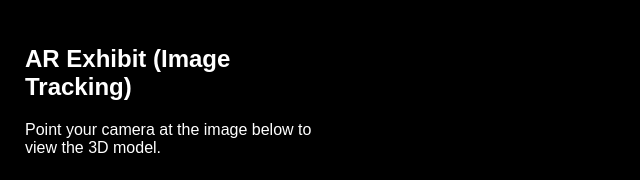
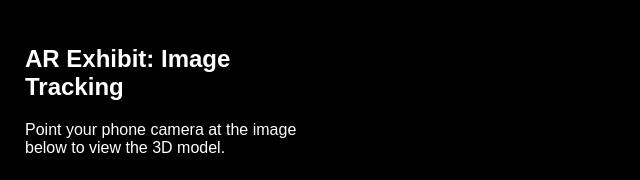
Before and after one commit to klarswag/ar-test, a plain HTML site: page index.html in a window 1280 px wide. Shown: the top 180 px of the page, without its empty margins (0-640 px from the left). Drawn offline with Linux system fonts and the light colour scheme.

Commit message:
Update index.html

```diff
--- a/index.html
+++ b/index.html
@@ -5,7 +5,7 @@
     <title>Image Tracking AR Exhibit</title>
     <meta name="viewport" content="width=device-width, initial-scale=1.0" />
 
-    <!-- A-Frame + AR.js -->
+    <!-- A-Frame + AR.js (NFT version) -->
     <script src="https://aframe.io/releases/1.4.0/aframe.min.js"></script>
     <script src="https://cdn.jsdelivr.net/npm/ar.js@3.3.2/aframe/build/aframe-ar-nft.min.js"></script>
 
@@ -35,10 +35,10 @@
   </head>
 
   <body>
-    <!-- Instructions -->
+    <!-- Instructions Overlay -->
     <div class="overlay">
-      <h2>AR Exhibit (Image Tracking)</h2>
-      <p>Point your camera at the image below to view the 3D model.</p>
+      <h2>AR Exhibit: Image Tracking</h2>
+      <p>Point your phone camera at the image below to view the 3D model.</p>
       <img src="images/artestphoto.jpeg" alt="Tracking Image" class="preview-img" />
     </div>
 
@@ -48,7 +48,7 @@
       arjs="sourceType: webcam; trackingMethod: best; debugUIEnabled: false;"
       vr-mode-ui="enabled: false"
     >
-      <!-- Image target -->
+      <!-- Image Tracking Target -->
       <a-nft
         type="nft"
         url="nft/marker"
@@ -57,6 +57,7 @@
         smoothTolerance="0.01"
         smoothThreshold="5"
       >
+        <!-- Your 3D Model -->
         <a-entity
           gltf-model="model/Ambitheater_Nowhere.1.0glb.glb"
           scale="0.03 0.03 0.03"
@@ -64,6 +65,7 @@
           rotation="0 180 0"
         ></a-entity>
       </a-nft>
+
       <a-entity camera></a-entity>
     </a-scene>
   </body>
```
